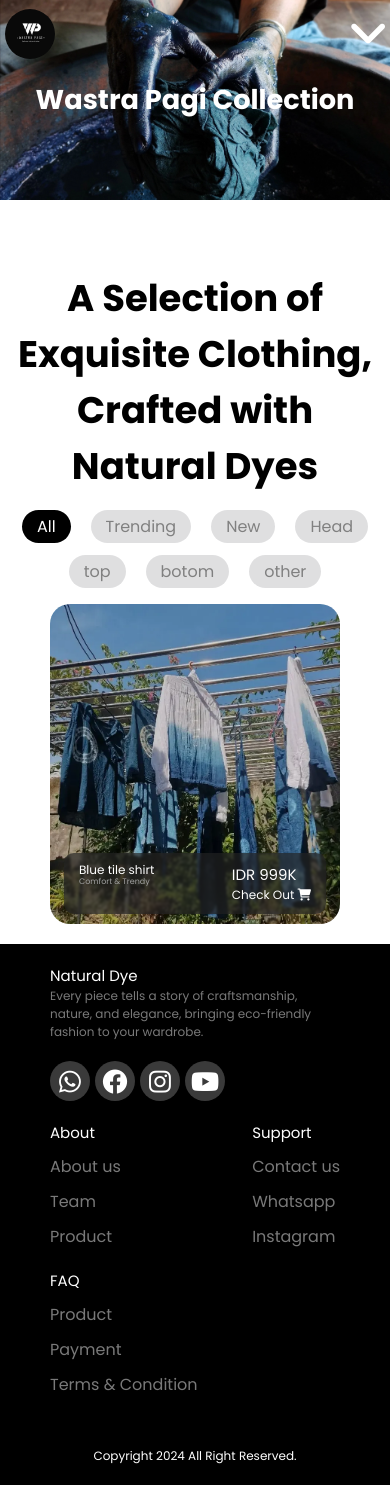
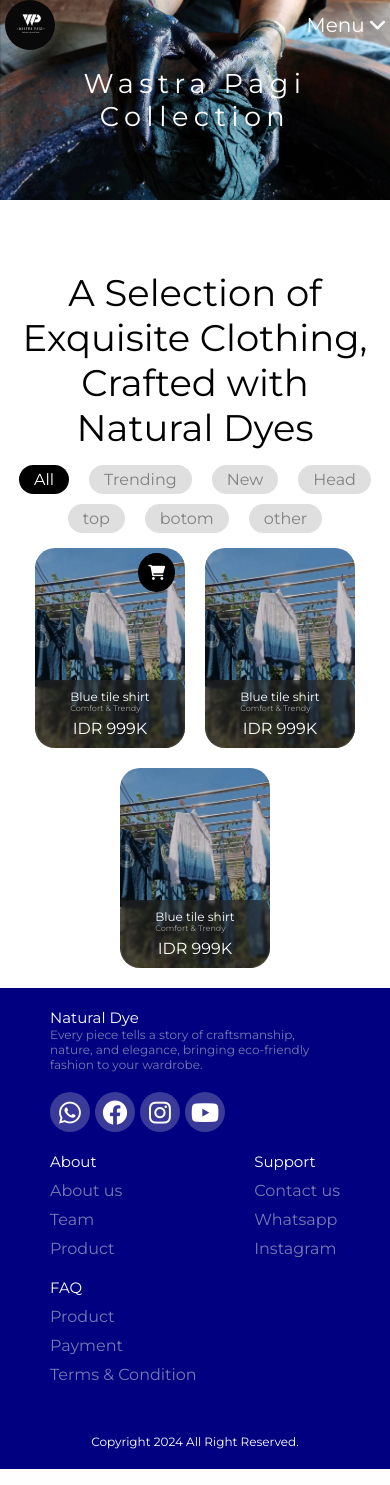
Before and after one commit to ManikTzyyy/pagiMotleyPrototype, a PHP site: page /productCatalogue/ in a window 390 px wide. Run offline with PHP 8.4, Linux system fonts and the light colour scheme.

Commit message:
new update background color

```diff
--- a/about/index.html
+++ b/about/index.html
@@ -28,8 +28,8 @@
         </div>
         <div class="bar">
           <a href="javascript:void(0);" id="menuToggle"
-            ><i class="fa-solid fa-angle-down" id="menuIcon"></i
-          ></a>
+            ><p>Menu <span><i class="fa-solid fa-angle-down" id="menuIcon"></i
+              ></span></p></a>
         </div>
       </div>
     </div>
--- a/contact/index.html
+++ b/contact/index.html
@@ -28,8 +28,8 @@
         </div>
         <div class="bar">
           <a href="javascript:void(0);" id="menuToggle"
-            ><i class="fa-solid fa-angle-down" id="menuIcon"></i
-          ></a>
+          ><p>Menu <span><i class="fa-solid fa-angle-down" id="menuIcon"></i
+            ></span></p></a>
         </div>
       </div>
     </div>
--- a/faq/index.html
+++ b/faq/index.html
@@ -28,8 +28,8 @@
         </div>
         <div class="bar">
           <a href="javascript:void(0);" id="menuToggle"
-            ><i class="fa-solid fa-angle-down" id="menuIcon"></i
-          ></a>
+          ><p>Menu <span><i class="fa-solid fa-angle-down" id="menuIcon"></i
+            ></span></p></a>
         </div>
       </div>
     </div>
--- a/index.html
+++ b/index.html
@@ -27,8 +27,8 @@
         </div>
         <div class="bar">
           <a href="javascript:void(0);" id="menuToggle"
-            ><i class="fa-solid fa-angle-down" id="menuIcon"></i
-          ></a>
+          ><p>Menu <span><i class="fa-solid fa-angle-down" id="menuIcon"></i
+            ></span></p></a>
         </div>
       </div>
     </div>
--- a/productCatalogue/index.html
+++ b/productCatalogue/index.html
@@ -28,8 +28,8 @@
         </div>
         <div class="bar">
           <a href="javascript:void(0);" id="menuToggle"
-            ><i class="fa-solid fa-angle-down" id="menuIcon"></i
-          ></a>
+            ><p>Menu <span><i class="fa-solid fa-angle-down" id="menuIcon"></i
+              ></span></p></a>
         </div>
       </div>
     </div>
@@ -56,6 +56,48 @@
         </div>
 
         <div class="content row">
+          <div class="card-product">
+            <div class="button-buy-mobile">
+              <a href=""> <i class="fa-solid fa-cart-shopping"></i></a>
+            </div>
+            <img src="../assets/img/product7.webp" alt="" />
+            <div class="container-info row">
+              <div class="text">
+                <p>Blue tile shirt</p>
+                <h5>Comfort & Trendy</h5>
+              </div>
+              <div class="price">
+                <h4>IDR 999K</h4>
+
+                <div class="button-buy">
+                  <a href=""
+                    ><p>
+                      Check Out
+                      <span><i class="fa-solid fa-cart-shopping"></i></span></p
+                  ></a>
+                </div>
+              </div>
+            </div>
+          </div>
+          <div class="card-product">
+            <img src="../assets/img/product7.webp" alt="" />
+            <div class="container-info row">
+              <div class="text">
+                <p>Blue tile shirt</p>
+                <h5>Comfort & Trendy</h5>
+              </div>
+              <div class="price">
+                <h4>IDR 999K</h4>
+                <div class="button-buy">
+                  <a href=""
+                    ><p>
+                      Check Out
+                      <span><i class="fa-solid fa-cart-shopping"></i></span></p
+                  ></a>
+                </div>
+              </div>
+            </div>
+          </div>
           <div class="card-product">
             <img src="../assets/img/product7.webp" alt="" />
             <div class="container-info row">
--- a/productCatalogue/product.css
+++ b/productCatalogue/product.css
@@ -0,0 +1,48 @@
+@media (max-width: 480px) {
+  #product-show .card-product {
+    position: relative;
+    height: 200px;
+    width: 150px;
+    overflow: hidden;
+    border-radius: 20px;
+
+  }
+  #product-show .card-product .button-buy {
+    display: none;
+  }
+  #product-show .card-product .button-buy-mobile {
+
+    position: absolute;
+    top: 15px;
+    right: 10px;
+
+  }
+  #product-show .card-product .button-buy-mobile a {
+    text-decoration: none;
+    color: white;
+    font-size: 15px;
+    background-color: black ;
+    border-radius: 50%;
+    padding: 10px;
+    text-align: center;
+  }
+
+  #product-show .card-product .container-info {
+    flex-direction: column;
+    justify-content: center;
+    align-items: center;
+    gap: 5px;
+    bottom: 0;
+  }
+
+  #product-show .card-product .container-info .price {
+    gap: 5px;
+
+    justify-content: center;
+    align-items: center;
+  }
+  #product-show .card-product .container-info .price h4 {
+    font-size: 1em;
+
+  }
+}
--- a/style/style.css
+++ b/style/style.css
@@ -1,17 +1,14 @@
 @import url("https://fonts.googleapis.com/css2?family=Comfortaa:wght@300..700&family=Montserrat:ital,wght@0,100..900;1,100..900&family=Poppins:ital,wght@0,100;0,200;0,300;0,400;0,500;0,600;0,700;0,800;0,900;1,100;1,200;1,300;1,400;1,500;1,600;1,700;1,800;1,900&display=swap");
-/*
 
-TODO:
-FIXME:
+@import url('https://fonts.googleapis.com/css2?family=Montserrat:ital,wght@0,100..900;1,100..900&display=swap');
 
-*/
 
 html {
   scroll-behavior: auto;
 }
 
 * {
-  font-family: "Poppins", serif;
+  font-family: "Montserrat", serif;
   font-weight: 400;
   font-style: normal;
   margin: 0;
@@ -38,11 +35,12 @@ html {
 /* typografi */
 h1 {
   font-size: 60px;
-  font-weight: bold;
+  /* font-weight: bold; */
+  letter-spacing: 0.2em;
 }
 h2 {
   font-size: 37px;
-  font-weight: bold;
+  /* font-weight: bold; */
 }
 h3 {
   font-size: 20px;
@@ -133,7 +131,7 @@ p {
 }
 
 #navbar.scrolled {
-  background: black; /* Ubah sesuai keinginan */
+  background: #000080; /* Ubah sesuai keinginan */
   box-shadow: 0 5px 10px #1a1a1d23;
 }
 
@@ -141,9 +139,9 @@ p {
 
 /* button white*/
 .button-w a {
-  background-color: white;
+  background-color: #000080;
   text-decoration: none;
-  color: black;
+  color: white;
   padding: 10px 15px;
   border-radius: 20px;
   transition: all 0.2s ease;
@@ -160,7 +158,7 @@ p {
 }
 
 .button-b a {
-  background-color: black;
+  background-color: #000080;
   text-decoration: none;
   color: white;
   padding: 10px 15px;
@@ -185,8 +183,8 @@ p {
 }
 
 .button-bw a:hover {
-  background-color: black;
-  color: white;
+  background-color: transparent;
+  color: rgb(34, 34, 34);
 }
 /* ========================== */
 /* button-category */
@@ -637,7 +635,7 @@ p {
 /* brochure */
 #brochure {
   position: fixed;
-  bottom: 20px;
+  bottom: 5px;
   z-index: 999;
   transition: all 0.3s ease;
   left: -50%;
@@ -656,7 +654,7 @@ p {
 /* footer */
 #footer {
   position: relative;
-  background-color: black;
+  background-color: #000080;
   color: white;
   width: 100%;
 }
@@ -893,7 +891,7 @@ p {
 
   /* Style for nav-list on mobile */
   .navbar .nav-list {
-    background-color: black;
+    background-color: #000080;
     position: absolute;
     justify-content: center;
     align-items: center;
@@ -918,9 +916,15 @@ p {
     z-index: 99;
   }
 
-  .navbar .bar i {
+  .navbar .bar a {
     color: white;
     cursor: pointer;
+    text-decoration: none;
+
+  }
+
+  .navbar .bar p{
+    font-size: 20px;
   }
 
   /* Show nav-list when bar is active */
```
